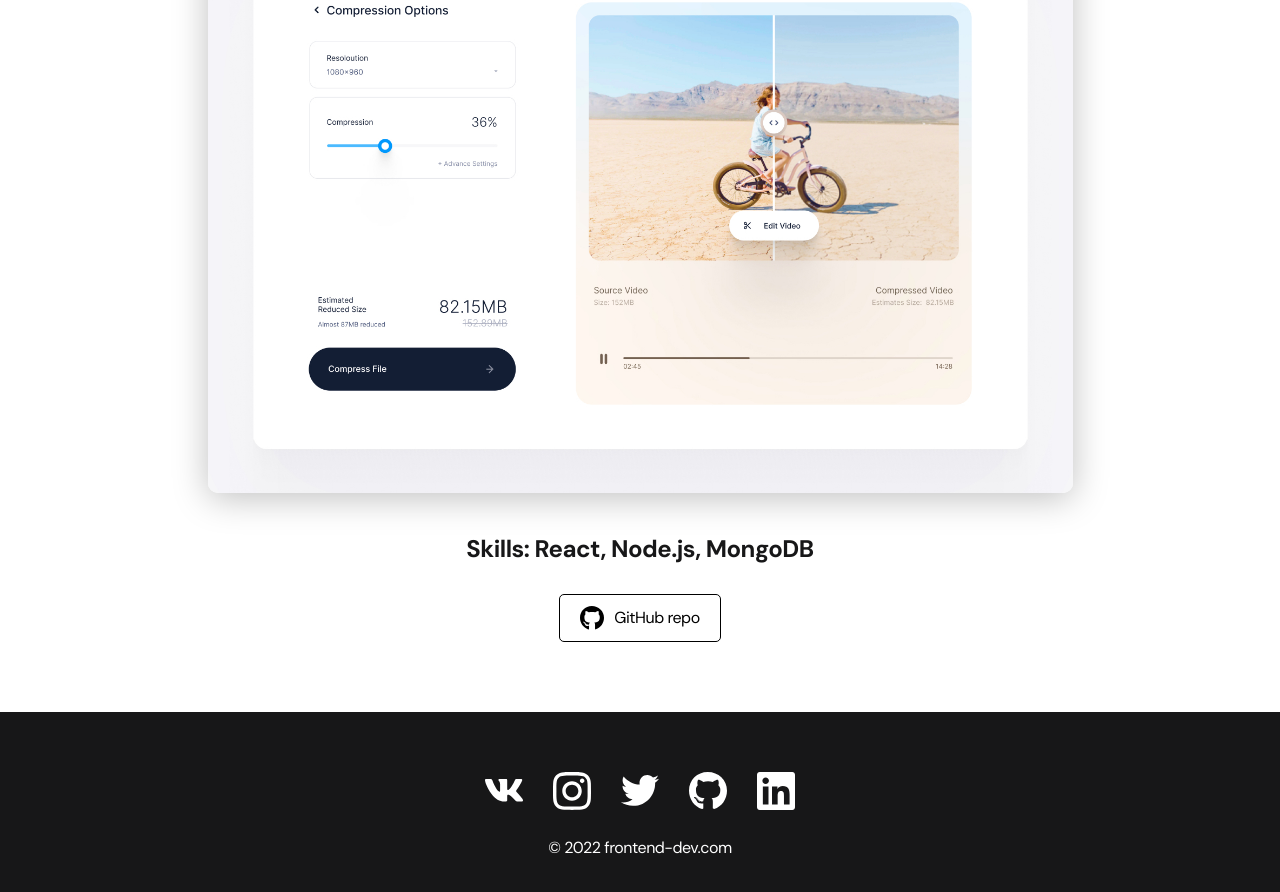
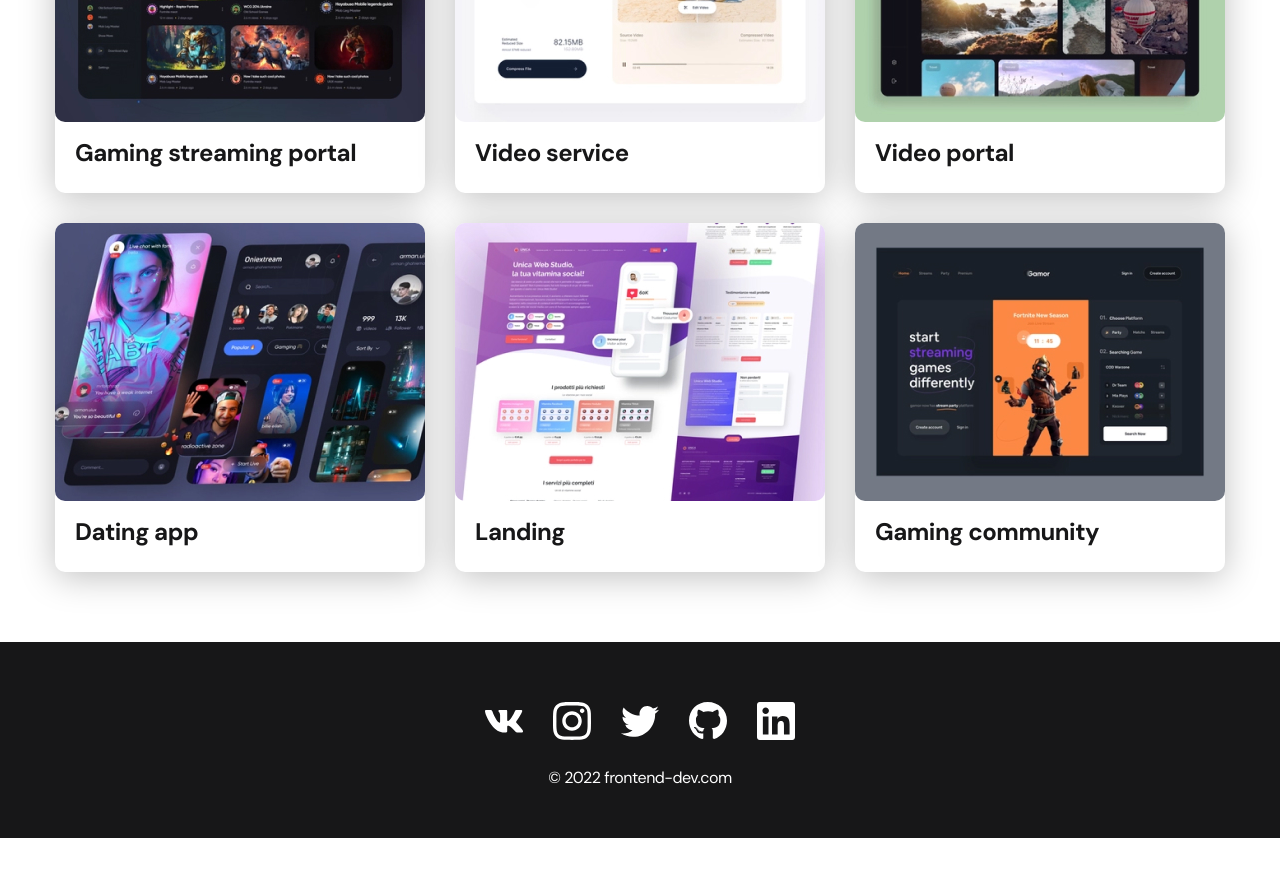
Before and after one commit to KostyaWest/kursach1, a React (Create React App) app: page /projects in a window 1280 px wide. Shown: the part 440-1332 px from the top of the page. After the commit the page ends 1278 px from the top, so only its background shows below. Built offline with nearby package versions, Linux system fonts and the light colour scheme.

Commit message:
Настроили маршрутизацию

```diff
--- a/src/App.js
+++ b/src/App.js
@@ -1,7 +1,8 @@
-import "./styles/main.css"
+import "./styles/main.css";
+import { BrowserRouter as Router, Routes, Route } from "react-router-dom";
 
-import Navigationbar from "./components/navigationbar/Navigationbar"
-import Footer from "./components/footer/Footer"
+import Navigationbar from "./components/navigationbar/Navigationbar";
+import Footer from "./components/footer/Footer";
 import Home from "./pages/Home";
 import Projects from "./pages/Projects";
 import Project from "./pages/Project";
@@ -9,16 +10,18 @@ import Contacts from "./pages/Contacts";
 
 function App() {
   return (
-    <div className="App">
-
-        <Navigationbar/>
-
-        {/* <Home/> */}
-        <Project/>
-        {/* <Contacts/> */}
-        <Footer/>
-
-    </div>
+    <Router>
+      <div className="App">
+        <Navigationbar />
+        <Routes>
+          <Route path="/" element={<Home />} />
+          <Route path="/projects" element={<Projects />} />
+          <Route path="/project" element={<Project />} />
+          <Route path="/contacts" element={<Contacts />} />
+        </Routes>
+        <Footer />
+      </div>
+    </Router>
   );
 }
 
--- a/src/components/githubbth/BthGitHub.js
+++ b/src/components/githubbth/BthGitHub.js
@@ -4,7 +4,7 @@ import GitHubIcon from "./gitHub-black.svg"
 const BtnGitHub = ({link}) => {
     return (
         // В href вместо заглушки #! вставили линк, target="_blank" - сайт будет открываться в новом окне без закрытия текущего
-    <a href={link} target="_blank" className="btn-outline">
+    <a href={link} target="_blank" rel="noreferrer" className="btn-outline">
         <img src={GitHubIcon} alt="" />
         GitHub repo
     </a>
--- a/src/components/project/Project.js
+++ b/src/components/project/Project.js
@@ -1,5 +1,4 @@
 import "./style.css"
-import img1 from "./../../img/projects/01.jpg";
 //props - св-ва компонента
 const Project = ({title, img}) => {
     return (
```
